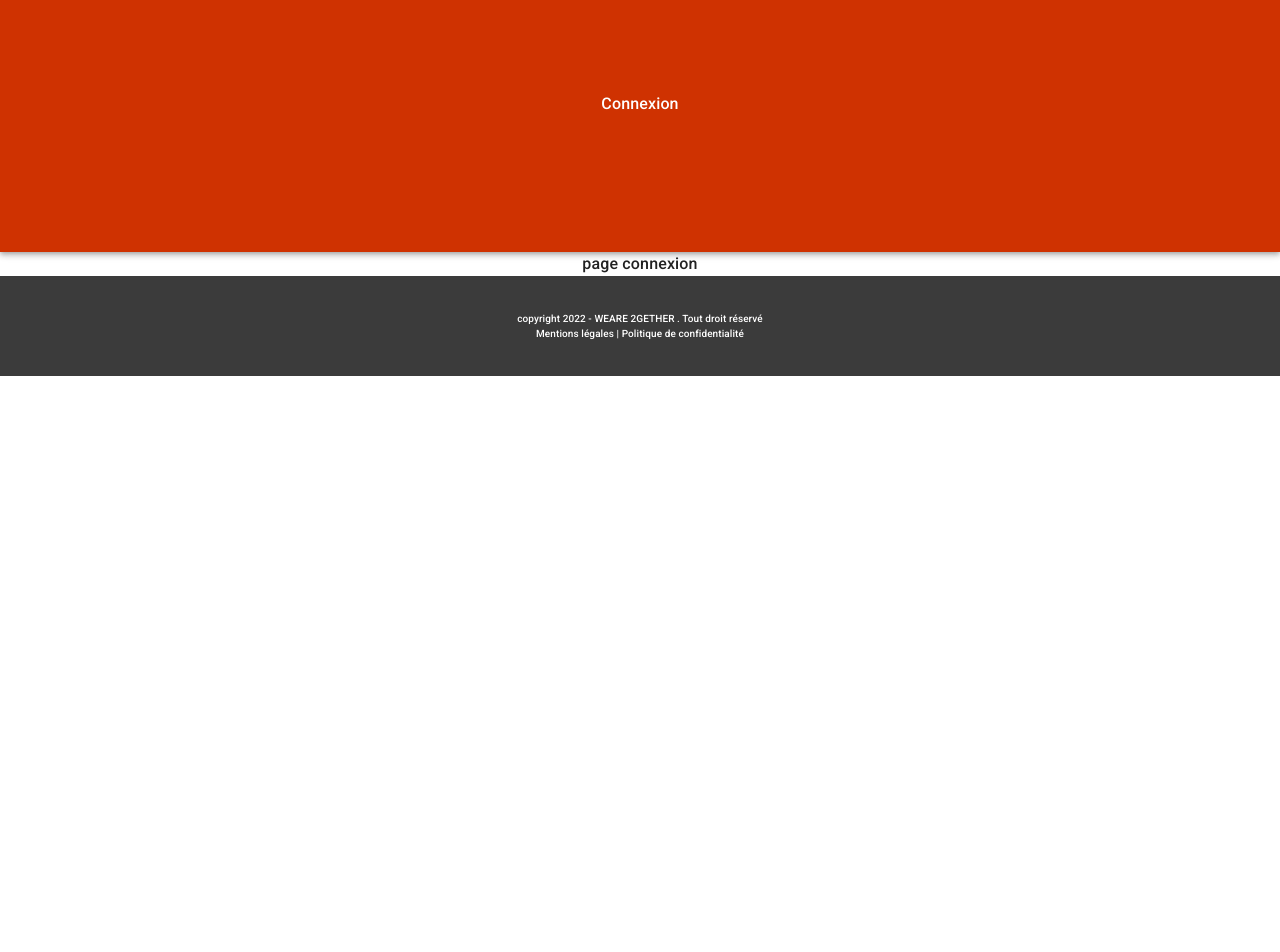
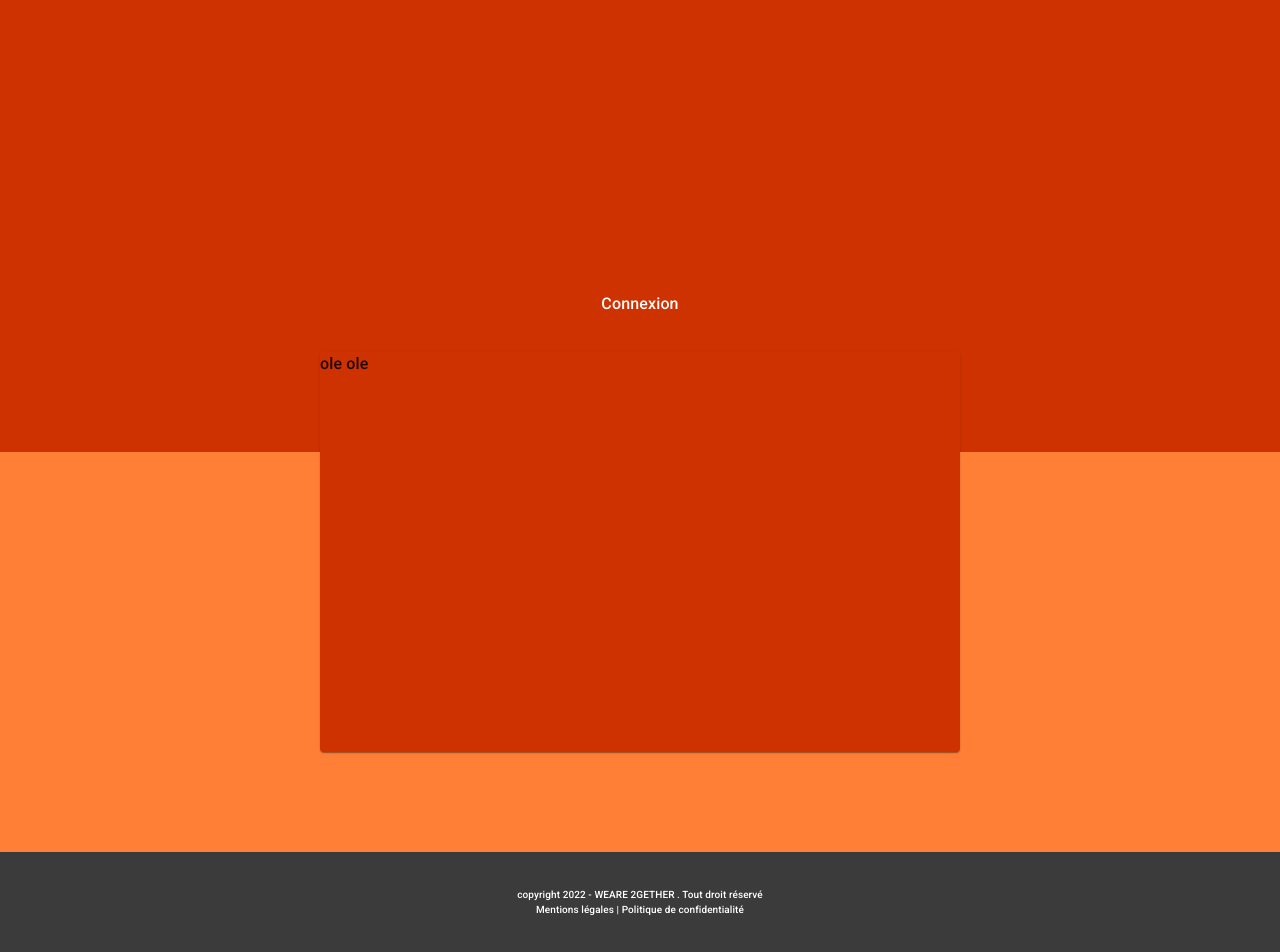
Before and after one commit to nivorako/weare2gether, a React (Create React App) app: page /Connexion in a window 1280 px wide. Shown: the part 148-1100 px from the top of the page. Before the commit the page ends 800 px from the top, so only its background shows below. Built offline with nearby package versions, Linux system fonts and the light colour scheme.

Commit message:
make event title appear over header

```diff
--- a/src/App.css
+++ b/src/App.css
@@ -20,7 +20,7 @@ code {
     }
 
 .App{
-    position: relative;
+
     display: flex;
     flex-direction: column;
     justify-content: space-between;
--- a/src/components/Contact.js
+++ b/src/components/Contact.js
@@ -163,6 +163,7 @@ const ContactBox = styled.div`
     }
     @media (max-width: 764px){
         width: 100%;
+        padding-bottom: 0;
     }
     `;
 
--- a/src/components/Events.js
+++ b/src/components/Events.js
@@ -7,9 +7,9 @@ import ImgTitle from "../assets/imgTitle.png";
 
 const Events = () => {
     return (
-        <EventContainer>
-            <EventBox>
-                <EventTitle>
+        <EventsContainer id="events">
+            <EventsBox>
+                <EventsTitle>
                     <img
                         src={ImgTitle}
                         alt="titre"
@@ -42,9 +42,9 @@ const Events = () => {
                             <Btn>Photos / Videos</Btn>
                         </Link>
                     </Box>
-                </EventTitle>
+                </EventsTitle>
                 <EventsAd>Les soirées à venir</EventsAd>
-                <EventItems>
+                <EventsItems>
                     <Box>
                         <Event />
                     </Box>
@@ -54,35 +54,35 @@ const Events = () => {
                     <Box>
                         <Event />
                     </Box>
-                </EventItems>
-            </EventBox>
-        </EventContainer>
+                </EventsItems>
+            </EventsBox>
+        </EventsContainer>
     );
 };
 
-const EventContainer = styled.div`
+const EventsContainer = styled.div`
     width: 100%;
     background-color: var(--secondary);
     padding-bottom: 5rem;
 `;
 
-const EventBox = styled.div`
+const EventsBox = styled.div`
     width: 70%;
-    margin: -250px auto 0 auto;
+    margin: -460px auto 0 auto;
     border-radius: 1rem 1rem 0 0;
     background-color: var(--secondary);
-    z-index: 10;
+    z-index: 100;
     @media (max-width: 764px) {
         width: 100%;
     }
 `;
 
-const EventTitle = styled.div`
+const EventsTitle = styled.div`
     position: relative;
     width: 100%;
 `;
 
-const EventItems = styled.section`
+const EventsItems = styled.section`
     width: 100%;
     max-height: 100vh;
     overflow-y: auto;
--- a/src/components/Header.js
+++ b/src/components/Header.js
@@ -2,6 +2,8 @@ import React, { useEffect } from "react";
 import { Link } from "react-router-dom";
 import { useDispatch, useSelector } from "react-redux";
 import Headroom from "react-headroom";
+
+import img from "../assets/imgTitle.png";
 
 import { setDrawer } from "../features/drawerSlice";
 import {
@@ -48,7 +50,7 @@ const Header = () => {
     );
 
     const toolbarColor = useSelector((state) => state.toolbar.color);
-console.log("toolbar color: ", toolbarColor)
+
     const userColor = useSelector((state) => state.toolbar.user);
 
     const shopBsktColor = useSelector((state) => state.toolbar.shopBskt);
@@ -117,14 +119,16 @@ console.log("toolbar color: ", toolbarColor)
         <>
             <CssBaseline />
             <HeaderContainer>
+
                 <AppBar
                     sx={{
                         position: "static",
                         backgroundColor: "var(--primary)",
-                        height: "400px",
+                        height: "600px",
                         display: "flex",
                         flexDirection: "column",
                         justifyContent: "space-between",
+
                     }}
                 >
                     <Headroom>
@@ -304,9 +308,10 @@ console.log("toolbar color: ", toolbarColor)
 };
 
 const HeaderContainer = styled.header`
+    position: relative;
     width: 100%;
-    height: auto;
-    background-color: var(--primary);
+    height: 600px;
+    background-image: url(${img});
 `;
 
 const HeaderLink = styled(Link)`
@@ -392,4 +397,6 @@ const MenuClose = styled.div`
     }
 `;
 
+
+
 export default Header;
--- a/src/pages/Connexion.js
+++ b/src/pages/Connexion.js
@@ -1,5 +1,9 @@
 import React, { useEffect } from "react";
 import { useDispatch } from "react-redux";
+
+import styled from "@emotion/styled";
+import { Paper } from "@mui/material"
+
 import { setActivePage } from "../features/pageSlice";
 
 const Connexion = () => {
@@ -9,7 +13,33 @@ const Connexion = () => {
     useEffect(() => {
         dispatch(setActivePage("Connexion"));
     }, [dispatch]);
-    return <div>page connexion</div>;
+
+    return (
+        <ConnexContainer>
+            <ConnexBox>
+                ole ole
+            </ConnexBox>
+        </ConnexContainer>
+    );
 };
 
+const ConnexContainer = styled.main`
+    position: relative;
+    width: 100%;
+    height: 50vh;
+    background-color: var(--secondary);
+    display: flex;
+    justify-content: center;
+    align-items: center;
+`;
+
+const ConnexBox = styled(Paper)`
+    position: absolute;
+    bottom: 100px;
+    width: 50%;
+    height: 400px;
+    background-color: var(--primary);
+    elevation: 16;
+`;
+
 export default Connexion;
```
